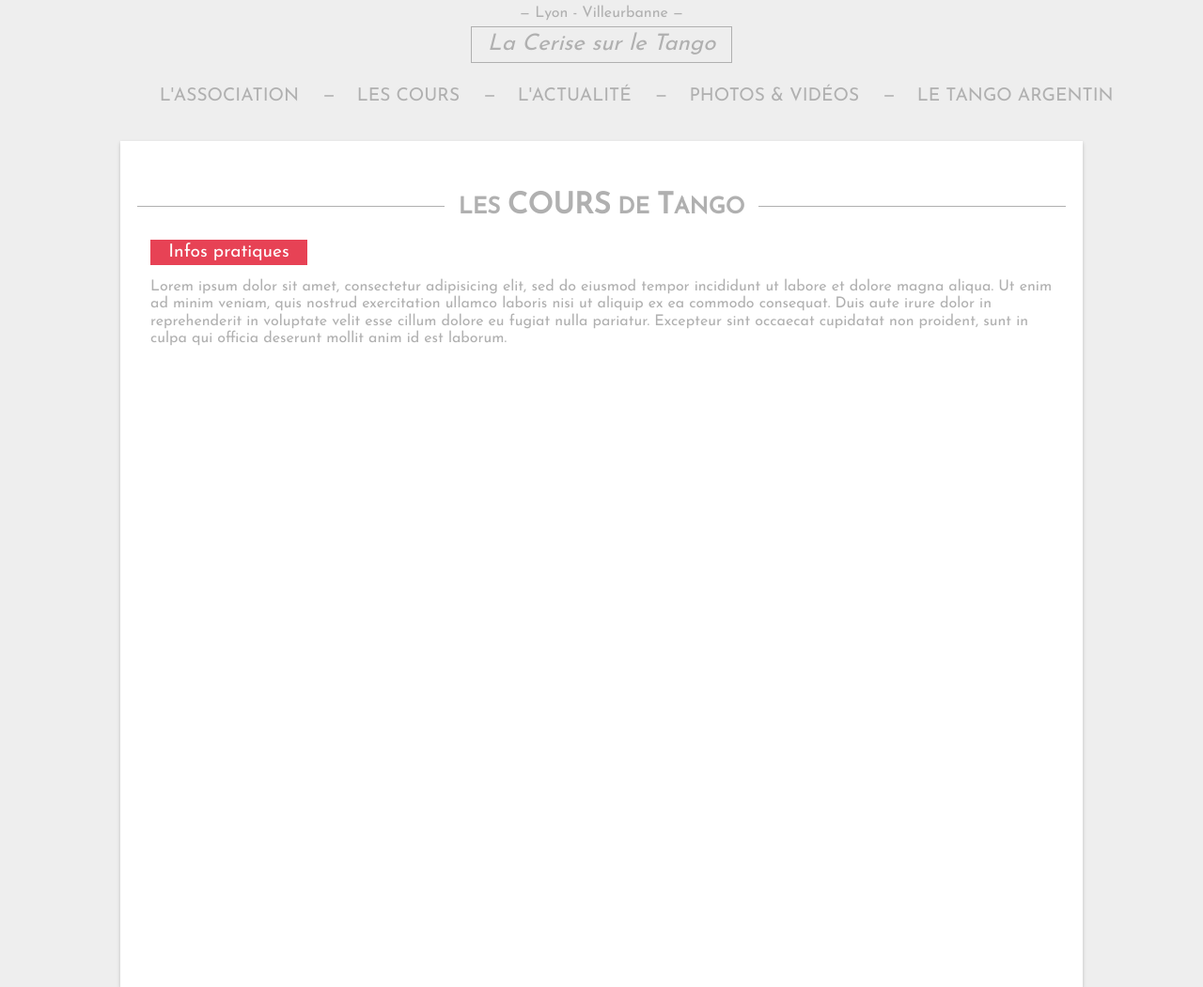
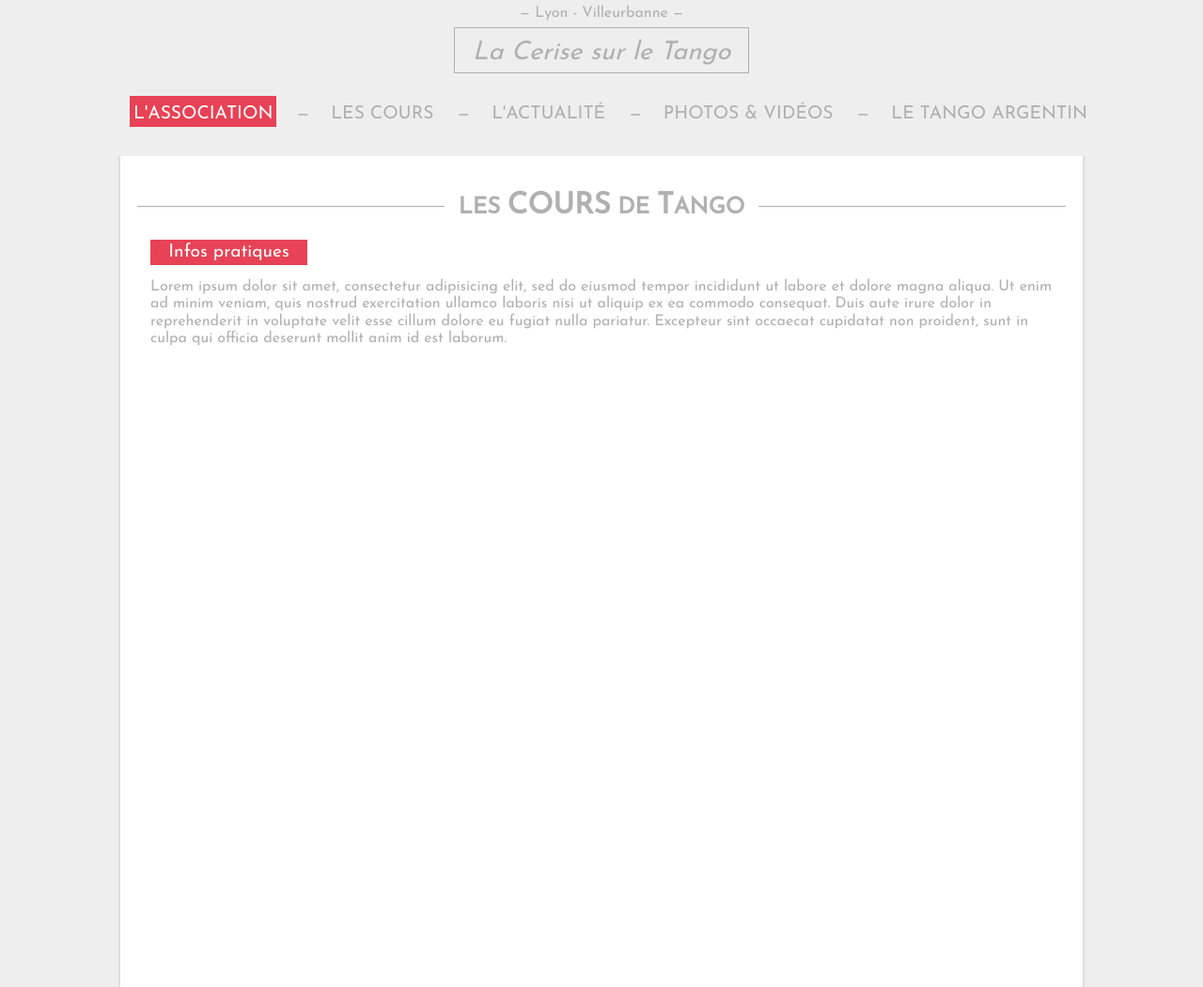
Before and after one commit to lacerisesurletango/lacerisesurletango.github.io, a Jekyll site: the page built from index.html, in a window 1280 px wide and 1050 px high. Shown: the whole window at 94% size. Built offline with Jekyll 4.4.1, drawn with Linux system fonts in a browser that asks for light colours.

Commit message:
menu responsive

```diff
--- a/_includes/head.html
+++ b/_includes/head.html
@@ -7,7 +7,6 @@
   <meta name="description" content="{% if page.excerpt %}{{ page.excerpt | strip_html }}{% else %}{{ site.description }}{% endif %}">
 
   <link rel="stylesheet" href="/css/normalize.css">
-  <link href="https://fonts.googleapis.com/css?family=Roboto+Condensed" rel="stylesheet">
   <link href="https://fonts.googleapis.com/css?family=Josefin+Sans" rel="stylesheet">
   <link rel="stylesheet" href="/css/main.css">
 
--- a/_includes/header.html
+++ b/_includes/header.html
@@ -1,18 +1,23 @@
 <header>
-  <div>— Lyon - Villeurbanne —</div>
-  <h1 class="lcst_logo" id="logo_clair">La Cerise sur le Tango</h1>
+  <div id="lyonvill">— Lyon - Villeurbanne —</div>
+  <h1 class="logo" id="logo_clair">La Cerise sur le Tango</h1>
   <!--<div class="lcst_logo" id="logo_red">La Cerise sur le Tango</div>-->
 
   <nav>
-    <ul id="menu">
-      <li><a href="index.html">L'association</a></li>
+    <a id="btn_menu" class="btn" href="javascript:void(0);" onclick="menuHandler()">☰</a>
+
+    <ul id="menu" class="">
+      <li><a href="/"
+        {% if page.url == '/'%}
+        class="actif"
+        {% endif %}
+        >L'association</a></li>
       <li><a href="">Les cours</a></li>
       <li><a href="">L'actualité</a></li>
       <li><a href="">Photos &amp Vidéos</a></li>
       <li><a href="">Le tango Argentin</a></li>
 
     </ul>
-
   </nav>
 
 </header>
--- a/css/main.css
+++ b/css/main.css
@@ -8,8 +8,8 @@
 
 /*---------- Style global ----------*/
 body {
-  color:#B0B0B0;
-  background-color: #EEEEEE;
+  color:#B0B0B0; /*gris foncé*/
+  background-color: #EEEEEE; /*gris clair*/
   font-family: 'Josefin Sans', sans-serif;
 }
 
@@ -17,12 +17,12 @@
 /*---------- UI elements ----------*/
 
 /* Logos */
-.lcst_logo {
+.logo {
   display:inline-block;
   font-style: italic;
   font-weight:100;
-  font-size: 1.5rem;
-  padding: 0.2em 0.7em 0.2em 0.7em;
+  font-size: 1.7rem;
+  padding: 0.4em 0.7em 0.2em 0.7em;
   margin: 0.2em;
 }
 
@@ -77,6 +77,13 @@
   color:#E74255;
   border:2px solid #E74255;
 }
+ #btn_menu {
+   font-size: 1.7rem;
+   float: right;
+   padding: 0.4em 0.7em 0.2em 0.7em;
+   margin: 0.2em;
+   display: none; /*à mettre dans une media query min-width*/
+ }
 
 /* Menu */
 
@@ -84,42 +91,23 @@
   list-style-type:none;
   text-align: center;
   font-size: 1.2rem;
-}
-
-#menu li {
-  display: inline;
-  margin: 0;
   text-transform: uppercase;
-}
-
-#menu li:before {
-  content:"—";
-  padding-right: 1em;
-  padding-left: 1em;
-  margin-left: -4px; /*décalage d'origine inconnue*/
-  background-color: #EEEEEE;
-}
-
-#menu li:first-of-type:before {
-  content:"";
-  margin-right:0;
-}
-
-
-#menu li:last-of-type {
-  margin-right: 0;
+  padding-left: 0;
 }
 
 #menu a {
   text-decoration: none;
   color:inherit;
   padding: 0.5em 0.2em 0.2em 0.2em;
+  line-height: 2em;
 }
 
-#menu a:hover {
+#menu a:hover, #menu .actif {
   background-color: #E74255;
   color:white;
 }
+
+
 
 
 /* Sections */
@@ -146,3 +134,64 @@
   background-color: #EEEEEE;
   z-index:1;
 }
+
+/* media queries */
+@media (min-width:951px){
+
+  #menu li {
+    display: inline;
+  }
+
+  #menu li:before {
+    content:"—";
+    padding-right: 1em;
+    padding-left: 1em;
+    margin-left: -4px; /*décalage d'origine inconnue*/
+  }
+
+  #menu li:first-of-type:before {
+    content:"";
+    padding-left: 0;
+    margin-left: 0;
+  }
+
+
+  .logo {
+    font-size: 1.7rem;
+  }
+
+}
+
+@media (max-width:950px) {
+  .logo {
+    float:left;
+    font-size: 1.3rem;
+  }
+  #lyonvill {
+    display: none;
+  }
+  .container {
+    margin-top: 60px;
+    width:100%;
+  }
+
+  /*Drop down menu*/
+
+  /*Affiche l'icone*/
+  #btn_menu {
+    display: block;
+    font-size: 1.3rem;
+  }
+
+  /* sous le logo */
+  #menu {
+    clear:left;
+    padding-top: 1em;
+    display:none;
+  }
+
+  #menu.present {
+    display: block;
+  }
+
+}
```
Also changed, not shown: _includes/footer.html (+12 -0 lines), img/chevron-left.svg (deleted).
